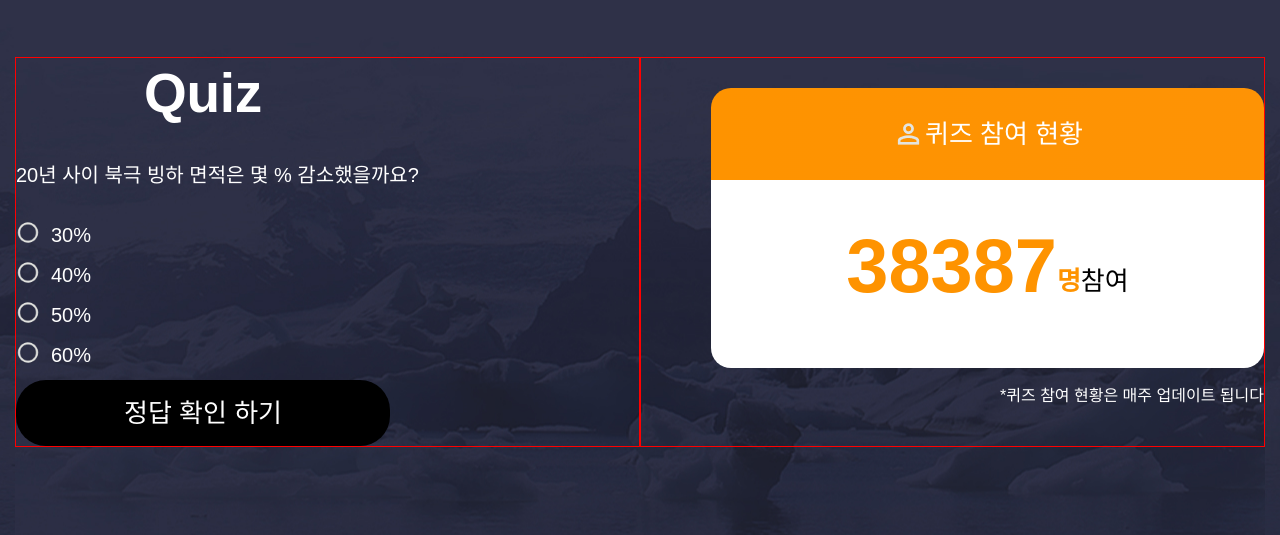
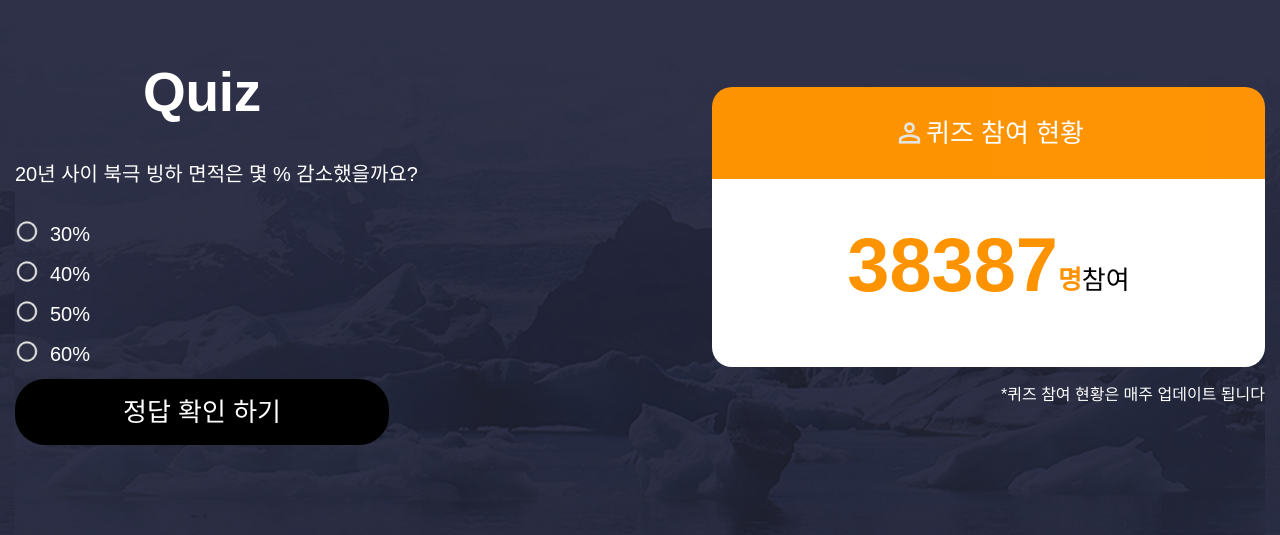
Before and after one commit to chch131495/project_wwf, a plain HTML site: page index.html in a window 1280 px wide. Shown: the part 883-1418 px from the top of the page. Drawn offline with Linux system fonts and the light colour scheme; a web font is replaced by a local one.

Commit message:
WWF 북극곰 반응협 웹페이지 완성

```diff
--- a/styles/common.css
+++ b/styles/common.css
@@ -42,7 +42,6 @@
 #wrap .bg .container {/* 자식이 커지면 부모는 따라옴 */
     max-width:1250px; min-width:320px;
     margin:0 auto; height:100vh; overflow:hidden;
-    background:rgba(255,255,0,0.5); /* 테스트용 */
     padding:200px 0 0;
 }
 #wrap .bg .container .sponsor_btn {
--- a/styles/index.css
+++ b/styles/index.css
@@ -35,7 +35,7 @@
     color:var(--color-white);
     padding-top:140px;
 }
-#wrap .row2 #quiz > * {border:1px solid red;}
+#wrap .row2 #quiz > * {}
 #wrap .row2 #quiz .quiz_list {}
 #wrap .row2 #quiz .quiz_list h2 {margin-bottom:30px; width:374px;}
 #wrap .row2 #quiz .quiz_list p {margin-bottom:30px; font-size:var(--main-content20-d);}
@@ -105,7 +105,7 @@
 #wrap .row4 #wwf_msg1 {color:var(--color-white);}
 #wrap .row4 #wwf_msg1 h2 {text-align:left; margin-bottom:30px;}
 #wrap .row4 #wwf_msg1 h2 em {
-    margin:30px 0; position:relative; z-index:;
+    /* margin:30px 0; */ position:relative; z-index:;
     color:var(--color-black); font-weight:var(--weight-bold);
 }
 #wrap .row4 #wwf_msg1 h2 em::after {/* 가상선택자를 이용해서 디테일하게 디자인*/
```
